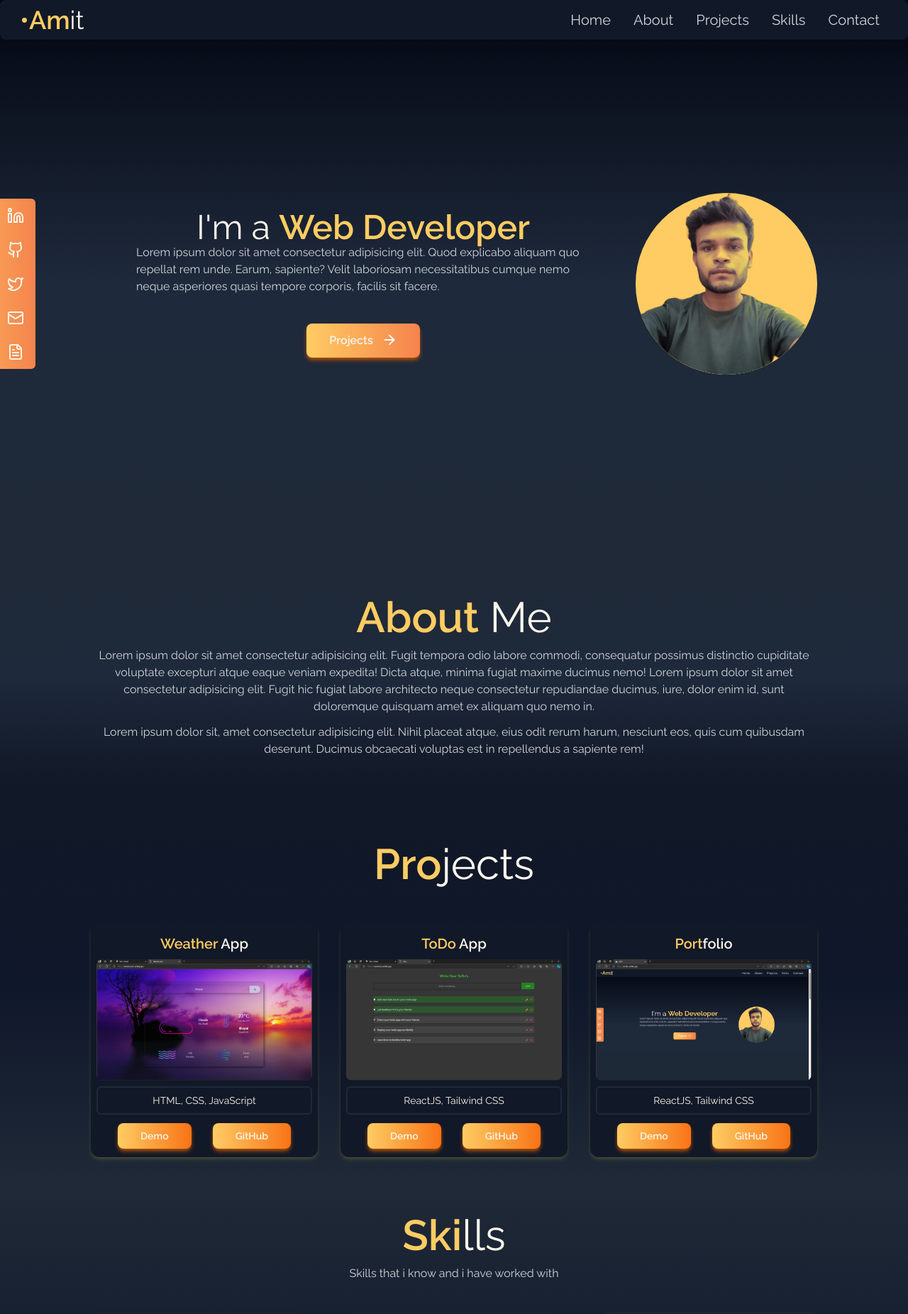
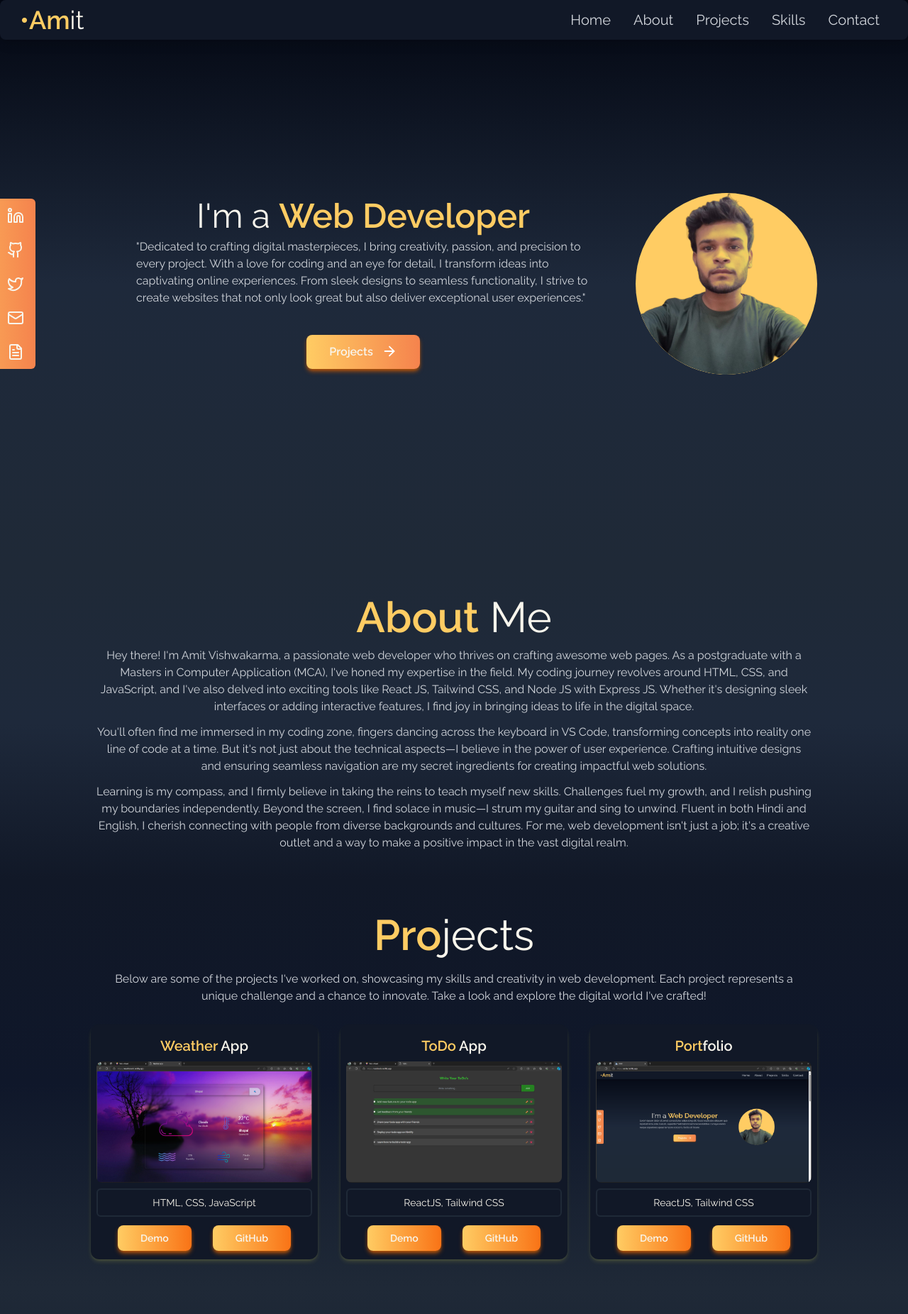
Before and after one commit to Amitvishwakarma99/portfolio, a React (Vite) app: page / in a window 1280 px wide. Shown: the top 1852 px of the page at 71% size. Built offline with nearby package versions, Linux system fonts and the light colour scheme.

Commit message:
added paragraphs

```diff
--- a/src/components/About.jsx
+++ b/src/components/About.jsx
@@ -13,21 +13,35 @@ function About() {
           </span>{" "}
           Me
         </div>
-        <div className="text-center text-gray-300">
-          Lorem ipsum dolor sit amet consectetur adipisicing elit. Fugit tempora
-          odio labore commodi, consequatur possimus distinctio cupiditate
-          voluptate excepturi atque eaque veniam expedita! Dicta atque, minima
-          fugiat maxime ducimus nemo! Lorem ipsum dolor sit amet consectetur
-          adipisicing elit. Fugit hic fugiat labore architecto neque consectetur
-          repudiandae ducimus, iure, dolor enim id, sunt doloremque quisquam
-          amet ex aliquam quo nemo in.
+        <div className="mx-2 text-center text-gray-300">
+          Hey there! I'm Amit Vishwakarma, a passionate web developer who
+          thrives on crafting awesome web pages. As a postgraduate with a
+          Masters in Computer Application (MCA), I've honed my expertise in the
+          field. My coding journey revolves around HTML, CSS, and JavaScript,
+          and I've also delved into exciting tools like React JS, Tailwind CSS,
+          and Node JS with Express JS. Whether it's designing sleek interfaces
+          or adding interactive features, I find joy in bringing ideas to life
+          in the digital space.
         </div>
-        <div className="text-center text-gray-300">
+        <div className="mx-2 text-center text-gray-300">
           {" "}
-          Lorem ipsum dolor sit, amet consectetur adipisicing elit. Nihil
-          placeat atque, eius odit rerum harum, nesciunt eos, quis cum quibusdam
-          deserunt. Ducimus obcaecati voluptas est in repellendus a sapiente
-          rem!
+          You'll often find me immersed in my coding zone, fingers dancing
+          across the keyboard in VS Code, transforming concepts into reality one
+          line of code at a time. But it's not just about the technical
+          aspects—I believe in the power of user experience. Crafting intuitive
+          designs and ensuring seamless navigation are my secret ingredients for
+          creating impactful web solutions.
+        </div>
+        <div className="mx-2 text-center text-gray-300">
+          {" "}
+          Learning is my compass, and I firmly believe in taking the reins to
+          teach myself new skills. Challenges fuel my growth, and I relish
+          pushing my boundaries independently. Beyond the screen, I find solace
+          in music—I strum my guitar and sing to unwind. Fluent in both Hindi
+          and English, I cherish connecting with people from diverse backgrounds
+          and cultures. For me, web development isn't just a job; it's a
+          creative outlet and a way to make a positive impact in the vast
+          digital realm.
         </div>
       </div>
     </div>
--- a/src/components/Contact.jsx
+++ b/src/components/Contact.jsx
@@ -6,7 +6,7 @@ function Contact() {
   return (
     <div
       name="Contact"
-      className="w-full bg-gradient-to-b from-gray-900 via-slate-800 to-gray-800 py-10 "
+      className="mb-20 w-full bg-gradient-to-b from-gray-900 via-slate-800 to-gray-800 py-10 "
     >
       <div className="mx-auto flex  max-w-full flex-col items-center justify-center gap-3  lg:max-w-5xl">
         <div>
@@ -17,9 +17,11 @@ function Contact() {
             Me
           </div>
         </div>
-        <p className="pb-4 text-center  text-gray-300">
+        <p className="mx-2 pb-4 text-center  text-gray-300">
           {" "}
-          You can contact me with these links or write an email to me
+          You can find all my social media links below for a quick chat or
+          connect with me via email using the form provided. I'm just a message
+          away, so don't hesitate to reach out!
         </p>
         <div className="flex w-full flex-col items-center  sm:flex-row sm:justify-around ">
           <div className="pb-4">
@@ -49,8 +51,8 @@ function Contact() {
               preventDefault();
             }}
           >
-            <p className="py-4 text-center text-2xl font-semibold text-cwhite">
-              Write a mail to me
+            <p className="pb-2 pt-4 text-center text-2xl font-semibold text-cwhite">
+              Get in touch
             </p>
             <input
               type="text"
--- a/src/components/Home.jsx
+++ b/src/components/Home.jsx
@@ -17,11 +17,13 @@ const Home = () => {
               Web Developer
             </span>
           </h2>
-          <p className=" w-10/12 text-gray-300">
-            Lorem ipsum dolor sit amet consectetur adipisicing elit. Quod
-            explicabo aliquam quo repellat rem unde. Earum, sapiente? Velit
-            laboriosam necessitatibus cumque nemo neque asperiores quasi tempore
-            corporis, facilis sit facere.
+          <p className=" w-10/12 pt-2 text-gray-300">
+            "Dedicated to crafting digital masterpieces, I bring creativity,
+            passion, and precision to every project. With a love for coding and
+            an eye for detail, I transform ideas into captivating online
+            experiences. From sleek designs to seamless functionality, I strive
+            to create websites that not only look great but also deliver
+            exceptional user experiences."
           </p>
           <Link
             to="Projects"
--- a/src/components/Projects.jsx
+++ b/src/components/Projects.jsx
@@ -40,13 +40,19 @@ function Projects() {
     >
       <div className=" mx-auto flex  max-w-full flex-col items-center justify-center gap-3  lg:max-w-5xl">
         <div>
-          <div className="group py-10 text-4xl sm:text-6xl">
+          <div className="group py-2 text-4xl sm:text-6xl">
             <span className="font-semibold text-cyellow duration-300 group-hover:mr-4">
               Pro
             </span>
             jects
           </div>
         </div>
+        <p className="mx-2 pb-4 text-center text-gray-300">
+          Below are some of the projects I've worked on, showcasing my skills
+          and creativity in web development. Each project represents a unique
+          challenge and a chance to innovate. Take a look and explore the
+          digital world I've crafted!
+        </p>
         <div className="grid   gap-8 px-12 sm:grid-cols-2 sm:px-0 md:grid-cols-3">
           {projects.map((project) => (
             <div
--- a/src/components/Skills.jsx
+++ b/src/components/Skills.jsx
@@ -41,8 +41,12 @@ function Skills() {
             lls
           </div>
         </div>
-        <p className="text-center text-gray-300">
-          Skills that i know and i have worked with
+        <p className="mx-2 text-center text-gray-300">
+          Below are the skills I've honed through hands-on experience and
+          dedicated learning. Each skill represents a tool in my arsenal, ready
+          to tackle challenges and bring ideas to life. From frontend
+          development to backend frameworks, I'm equipped to handle diverse
+          projects and deliver top-notch solutions.
         </p>
         <div className="grid w-full grid-cols-2 gap-16 px-12 py-8 text-center sm:grid-cols-3 sm:px-0">
           {skills.map(({ id, src, title, style, bgstyle }) => (
```
